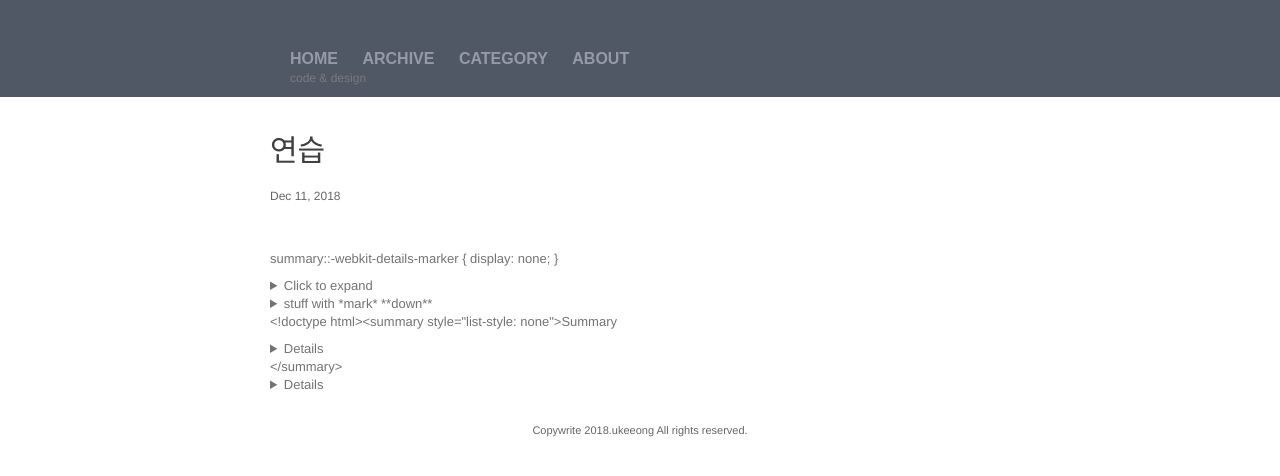
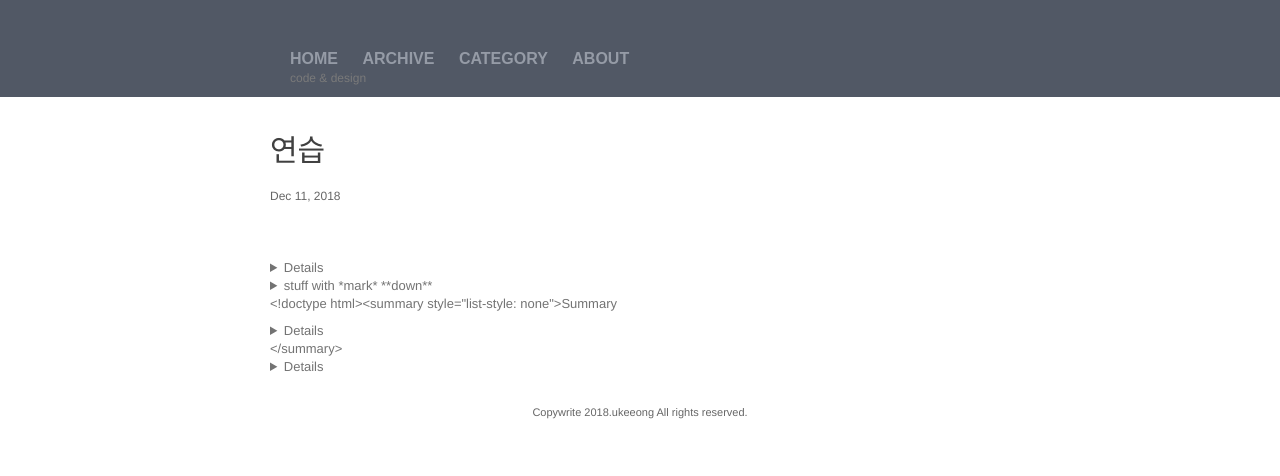
Before and after one commit to ukeeong/ukeeong.github.io, a Jekyll site: the page built from _posts/2018-12-11-연습.markdown, in a window 1280 px wide. Shown: the top 476 px of the page. Built offline with Jekyll 4.4.1, drawn with Linux system fonts in a browser that asks for light colours; comment, search, counter and statistics services are not loaded.

Commit message:
Update 2018-12-11-연습.markdown

```diff
--- a/_posts/2018-12-11-연습.markdown
+++ b/_posts/2018-12-11-연습.markdown
@@ -6,11 +6,11 @@
 ---
 <br>
 <br>
- summary::-webkit-details-marker {
+
+<details>
+  <summary::-webkit-details-marker {
     display: none;
-}
-<details>
-  <summary>
+}>
 
     Click to expand</summary>
   whatever
```
